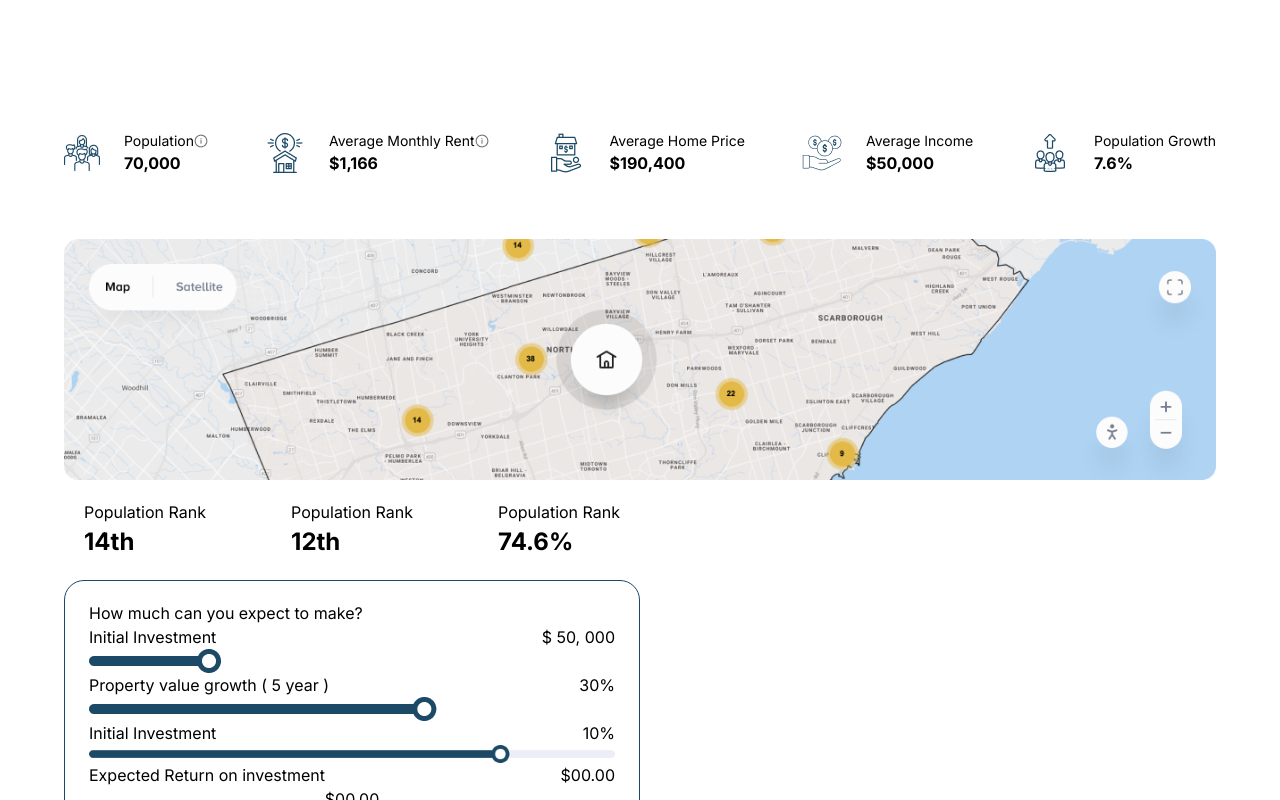
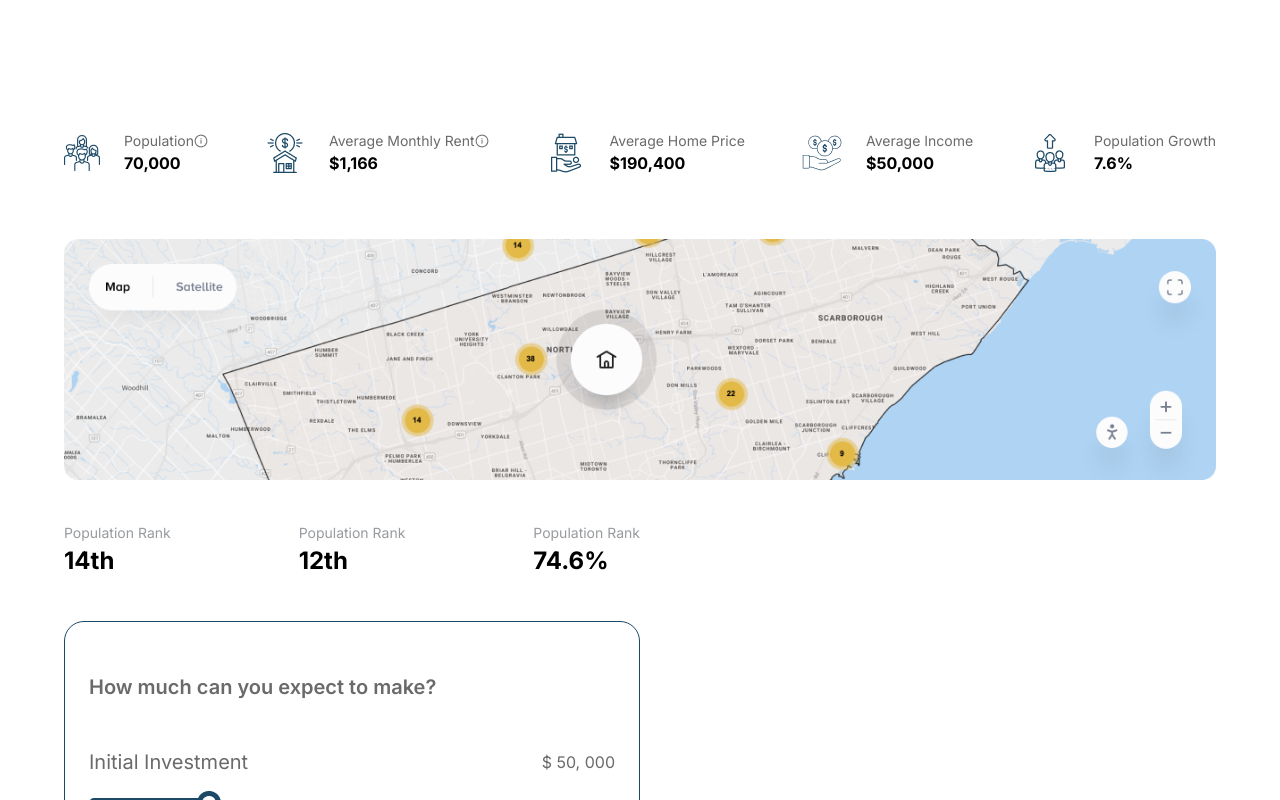
Before and after one commit to Nessrine88/city-fand, a Next.js app: page / in a window 1280 px wide. Shown: the part 1040-1840 px from the top of the page. Built offline with nearby package versions, Linux system fonts and the light colour scheme.

Commit message:
add styles

```diff
--- a/src/app/globals.css
+++ b/src/app/globals.css
@@ -15,6 +15,10 @@ body {
   --foreground-rgb: 0, 0, 0;
   --background-start-rgb: 214, 219, 220;
   --background-end-rgb: 255, 255, 255;
+}
+
+.Roboto {
+  font-size: 'Roboto';
 }
 
 @media (prefers-color-scheme: dark) {
--- a/src/app/page.js
+++ b/src/app/page.js
@@ -1,7 +1,7 @@
 import Nav from "@/components/Nav";
 import S1Home from "@/pages/page1/S1Home";
 import StatisticBoxes from "@/pages/page1/S3StatisticBoxes";
-import Map from "@/pages/page1/Map";
+import Map from "@/pages/page1/S4Map";
 import Measure from "@/pages/page1/S2Measure";
 import FundsDetail from "@/pages/page1/FundsDetail";
 import Liquidity from "@/pages/page1/Liquidity";
--- a/src/pages/page1/S3StatisticBoxes.js
+++ b/src/pages/page1/S3StatisticBoxes.js
@@ -1,4 +1,5 @@
 import React from 'react';
+import '../../app/globals.css'
 
 const StatisticBoxes = () => {
   return (
@@ -10,7 +11,7 @@ const StatisticBoxes = () => {
             />
         </div>
         <div className='ml-[24px]'>
-            <p className='text-[14px] leading-[20px] flex items-center'>
+            <p className='text-[14px] text-[#6A6A6A] leading-[20px] flex items-center Roboto'>
               Population
               <span>
                 <img
@@ -30,7 +31,7 @@ const StatisticBoxes = () => {
             />
         </div>
         <div className='ml-[24px]'>
-            <p className='text-[14px] leading-[20px] flex items-center'>
+            <p className='text-[14px] text-[#6A6A6A] leading-[20px] flex items-center Roboto'>
               Average Monthly Rent
               <span>
                 <img
@@ -44,42 +45,42 @@ const StatisticBoxes = () => {
       </div>
 
 
-      <div className='flex items-center'>
+      <div className='flex items-center Roboto'>
         <div>
             <img
               src="/images/homeprice.png"
             />
         </div>
         <div className='ml-[24px]'>
-            <p className='text-[14px] leading-[20px] flex items-center'>
+            <p className='text-[14px] text-[#6A6A6A] leading-[20px] flex items-center Roboto'>
               Average Home Price
             </p>
             <p className='font-bold text-[16px]'>$190,400</p>
         </div>
       </div>
 
-      <div className='flex items-center'>
+      <div className='flex items-center Roboto'>
         <div>
             <img
               src="/images/income.png"
             />
         </div>
         <div className='ml-[24px]'>
-            <p className='text-[14px] leading-[20px] flex items-center'>
+            <p className='text-[14px] text-[#6A6A6A] leading-[20px] flex items-center Roboto'>
               Average Income
             </p>
             <p className='font-bold text-[16px]'>$50,000</p>
         </div>
       </div>
 
-      <div className='flex items-center'>
+      <div className='flex items-center Roboto'>
         <div>
             <img
               src="/images/popgrowth.png"
             />
         </div>
         <div className='ml-[24px]'>
-            <p className='text-[14px] leading-[20px] flex items-center'>
+            <p className='text-[14px] text-[#6A6A6A] leading-[20px] flex items-center Roboto'>
               Population Growth
             </p>
             <p className='font-bold text-[16px]'>7.6%</p>
--- a/src/pages/page1/Map.js
+++ b/src/pages/page1/S4Map.js
@@ -8,9 +8,9 @@ const Map = () => {
          src='/images/map.png'
         />
       </div>
-      <div className='flex items-center w-[50%] justify-between p-5  '>
+      <div className='flex items-center w-[50%] justify-between py-[42px]  '>
         <div>
-        <p>
+        <p className='text-[14px] text-[#989B9F]'>
         Population Rank
         </p>
         <p className='text-[24px] font-bold'>
@@ -18,7 +18,7 @@ const Map = () => {
         </p>
       </div>
       <div>
-        <p>
+        <p className='text-[14px] text-[#989B9F]'>
         Population Rank
         </p>
         <p className='text-[24px] font-bold'>
@@ -26,7 +26,7 @@ const Map = () => {
         </p>
       </div>
       <div>
-        <p>
+        <p className='text-[14px] text-[#989B9F]'>
         Population Rank
         </p>
         <p className='text-[24px] font-bold'>
@@ -36,12 +36,12 @@ const Map = () => {
       </div>
 
       <div className='w-[50%] border border-[#1C4966] rounded-[20px] px-[24px] py-[20px] '>
-        <h3>
+        <h3 className='font-[600] text-[20px] text-[#6A6A6A] leading-[25px] py-[33px] text-[#111111] '>
         How much can you expect to make?
         </h3>
         <div className='flex justify-between items-center'>
-            <div>Initial Investment</div>
-            <div>$ 50, 000</div>
+            <div className='py-[14px]  text-[20px] text-[#6A6A6A] '>Initial Investment</div>
+            <div className='text-[#6A6A6A]'>$ 50, 000</div>
 
         </div>
         <div>
@@ -51,8 +51,8 @@ const Map = () => {
         </div>
 
         <div className='flex justify-between items-center'>
-            <div>Property value growth ( 5 year ) </div>
-            <div>30%</div>
+            <div className='py-[14px]  text-[20px] text-[#6A6A6A] '>Property value growth ( 5 year ) </div>
+            <div className='text-[#6A6A6A]'>30%</div>
 
         </div>
         <div>
@@ -62,8 +62,8 @@ const Map = () => {
         </div>
 
         <div className='flex justify-between items-center'>
-            <div>Initial Investment</div>
-            <div>10%</div>
+            <div className='py-[14px]  text-[20px] text-[#6A6A6A] '>Initial Investment</div>
+            <div className='text-[#6A6A6A]'>10%</div>
 
         </div>
         <div>
@@ -72,14 +72,14 @@ const Map = () => {
             />
         </div>
         <div className='flex justify-between items-center'>
-            <div>Expected Return on investment </div>
-            <div>$00.00</div>
+            <div className='py-[14px]  text-[20px] text-[#6A6A6A] '>Expected Return on investment </div>
+            <div className='text-[#6A6A6A]'>$00.00</div>
 
         </div>
-        <div className='flex justify-center'>
+        <div className='flex justify-center mt-[14px] mb-[40px] font-[600] text-[15px] '>
         $00.00
         </div>
-        <p>
+        <p className='text-black opacity-[80%] '>
         All projected values are before any property costs and platform fees. and based on a 5-year holding period. We expect the asset value to grow 30% over the next 5 years.
         </p>
       </div>
```
